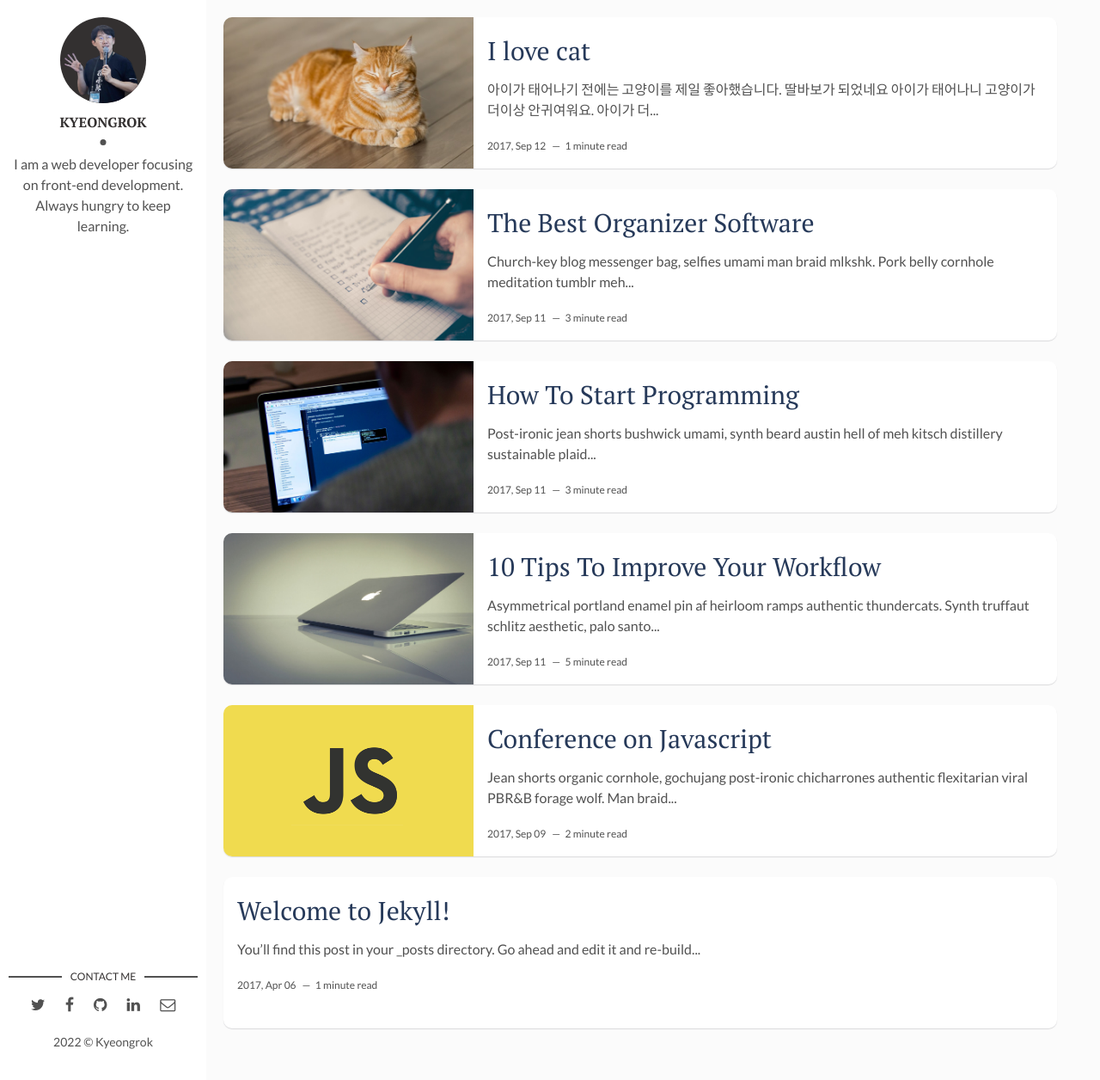
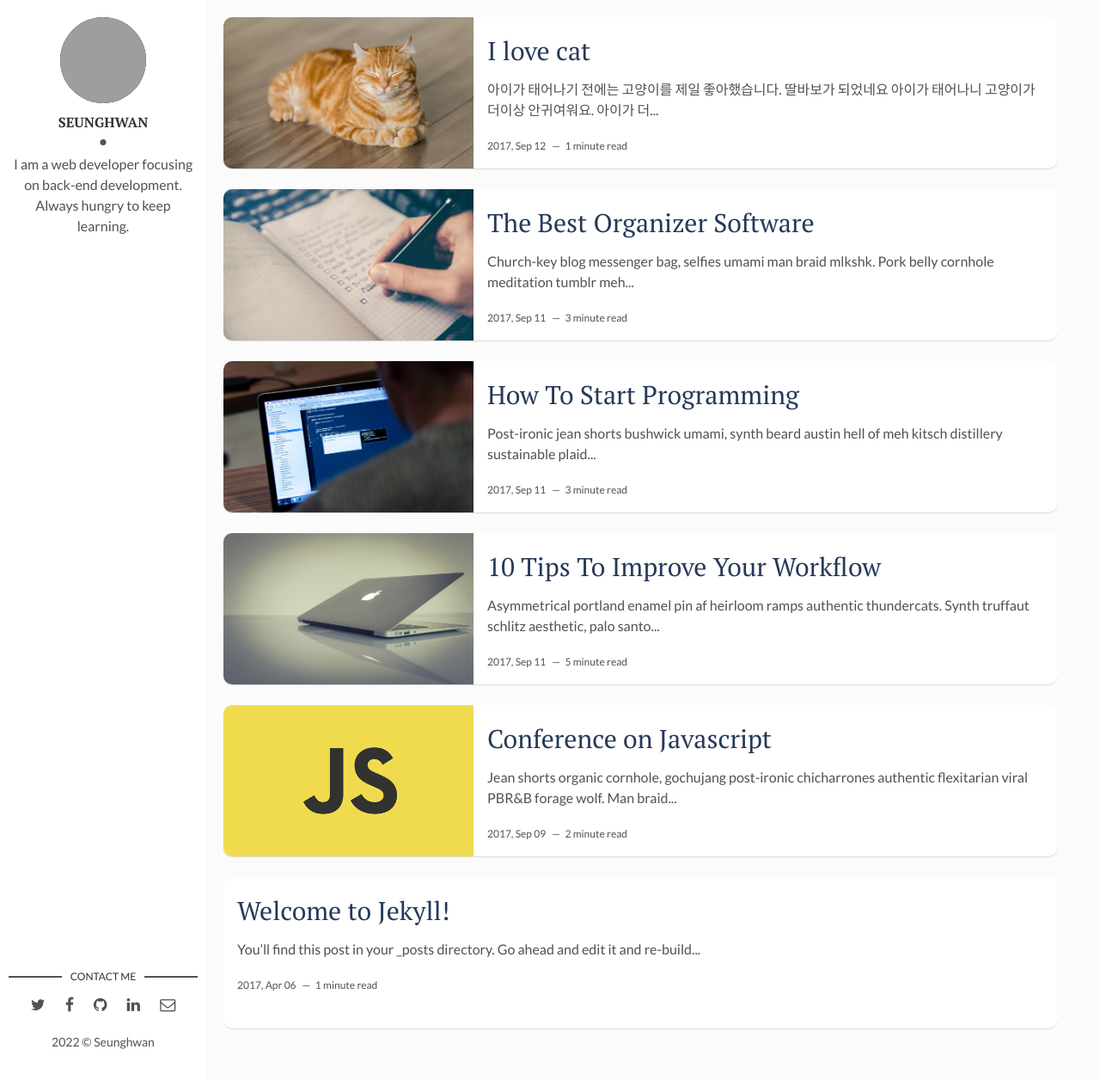
Before and after one commit to Nickolodeon98/Nickolodeon98.github.io, a Jekyll site: the page built from index.html, in a window 1280 px wide and 1256 px high. Shown: the whole window at 86% size. Built offline with Jekyll 4.4.1, drawn with Linux system fonts in a browser that asks for light colours; the list of posts is cut into pages by our own code; grey boxes are pictures that could not be loaded.

```diff
--- a/_config.yml
+++ b/_config.yml
@@ -1,20 +1,20 @@
-title: 김경록 백엔드 개발자의 블로그
+title: 백엔드 개발자의 블로그
 description: > # this means to ignore newlines until "baseurl:"
   Write an awesome description for your new site here. You can edit this
   line in _config.yml. It will appear in your document head meta (for
   Google search results) and in your feed.xml site description.
 # permalink: ':title/'
-baseurl: "/gitblog3" # the subpath of your site, e.g. /blog
-url: "https://kyeongrok.github.io" # the base hostname & protocol for your site, e.g. http://example.com
+baseurl: "" # the subpath of your site, e.g. /blog
+url: "https://Nickolodeon98.github.io" # the base hostname & protocol for your site, e.g. http://example.com
 site-twitter: #if your site has a twitter account, enter it here
 
 # Author Settings
-author: Kyeongrok # add your name
-author-img: 1642243.png # add your photo
-about-author: I am a web developer focusing on front-end development. Always hungry to keep learning. # add description
+author: Seunghwan # add your name
+author-img: image.png # add your photo
+about-author: I am a web developer focusing on back-end development. Always hungry to keep learning. # add description
 social-twitter: # add your Twitter handle
 social-facebook: # add your Facebook handle
-social-github: kyeongrok # add your Github handle
+social-github: Nickolodeon98 # add your Github handle
 social-linkedin: # add your Linkedin handle
 social-email: # add your Email address
 
```
Also changed, not shown: assets/img/1642243.png (deleted).
